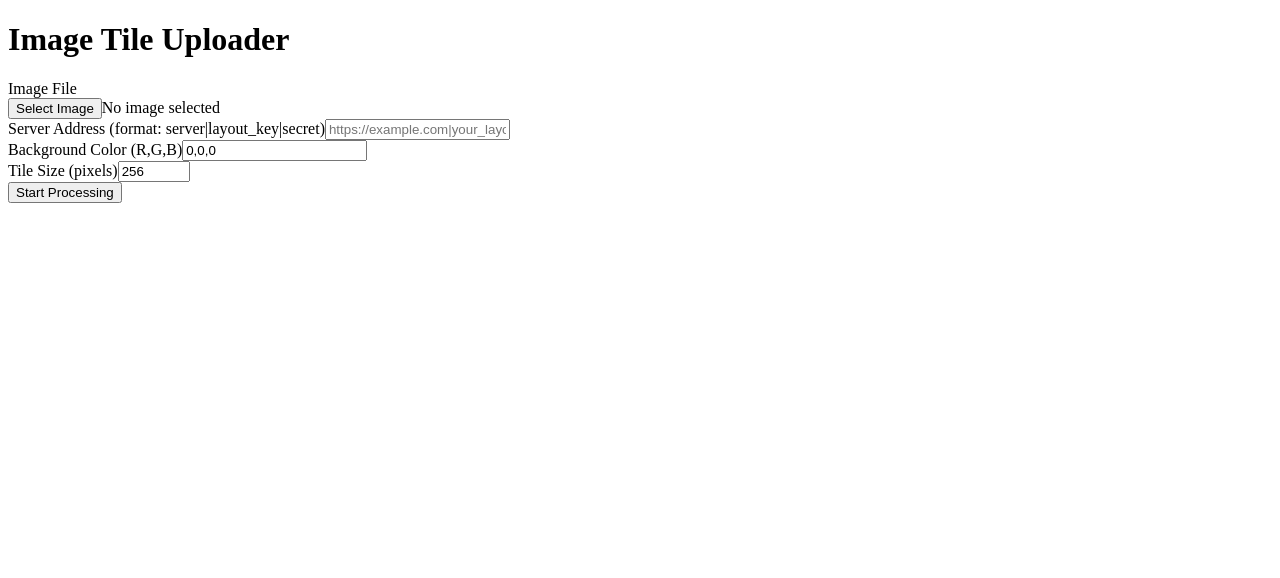
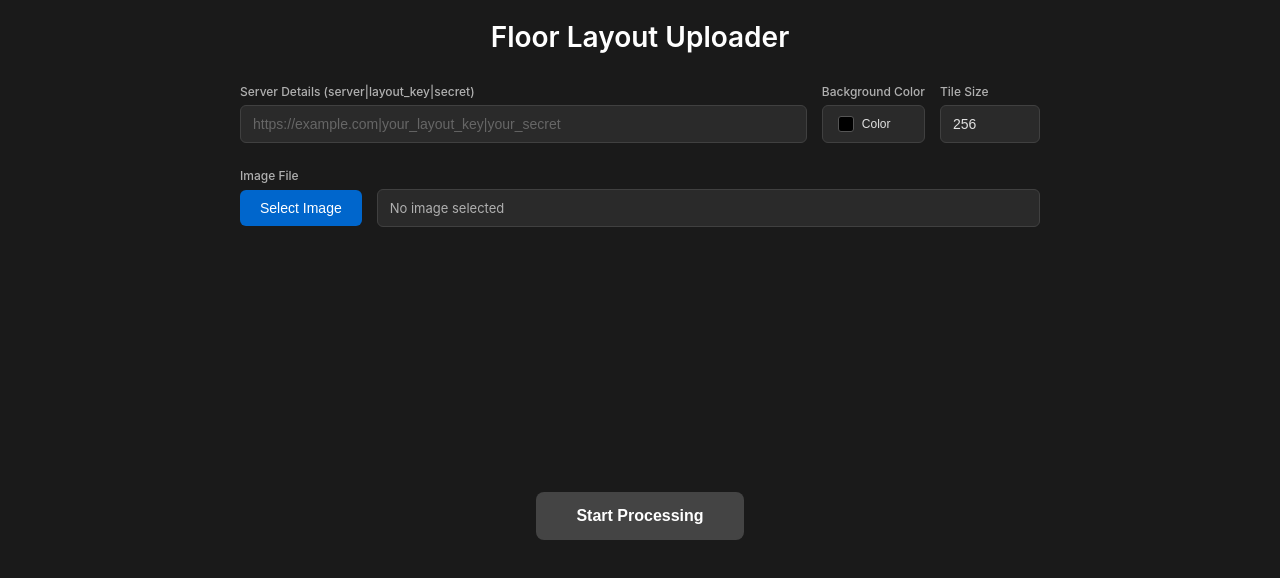
Before and after one commit to dinesh-gamage/layout-uploader, a React (Vite) app: page / in a window 1280 px wide. Shown: the top 578 px of the page. Built offline with nearby package versions, Linux system fonts and the light colour scheme.

Commit message:
better ui

```diff
--- /dev/null
+++ b/src/App.css
@@ -0,0 +1,325 @@
+* {
+    margin: 0;
+    padding: 0;
+    box-sizing: border-box;
+}
+
+body {
+    background-color: #1a1a1a;
+    color: #e0e0e0;
+    font-family: -apple-system, BlinkMacSystemFont, 'Segoe UI', 'Roboto', sans-serif;
+    height: 100vh;
+    overflow: hidden;
+}
+
+.app {
+    height: 100vh;
+    display: flex;
+    flex-direction: column;
+    background-color: #1a1a1a;
+    padding: 20px;
+}
+
+.container {
+    flex: 1;
+    display: flex;
+    flex-direction: column;
+    max-width: 800px;
+    margin: 0 auto;
+    width: 100%;
+}
+
+.header {
+    text-align: center;
+    margin-bottom: 30px;
+}
+
+.title {
+    color: #ffffff;
+    font-size: 28px;
+    font-weight: 600;
+}
+
+.top-controls {
+    display: grid;
+    grid-template-columns: 1fr auto auto;
+    gap: 15px;
+    margin-bottom: 25px;
+    align-items: end;
+}
+
+.input-group {
+    display: flex;
+    flex-direction: column;
+}
+
+.input-label {
+    color: #b0b0b0;
+    font-size: 12px;
+    margin-bottom: 6px;
+    font-weight: 500;
+}
+
+.text-input {
+    background-color: #2a2a2a;
+    border: 1px solid #404040;
+    border-radius: 6px;
+    padding: 10px 12px;
+    color: #e0e0e0;
+    font-size: 14px;
+}
+
+.text-input:focus {
+    outline: none;
+    border-color: #0066cc;
+    box-shadow: 0 0 0 2px rgba(0, 102, 204, 0.2);
+}
+
+.text-input::placeholder {
+    color: #666;
+}
+
+.small-input {
+    width: 100px;
+}
+
+.color-picker-btn {
+    background-color: #2a2a2a;
+    border: 1px solid #404040;
+    border-radius: 6px;
+    padding: 10px 15px;
+    color: #e0e0e0;
+    cursor: pointer;
+    font-size: 12px;
+    display: flex;
+    align-items: center;
+    gap: 8px;
+    transition: all 0.2s;
+}
+
+.color-picker-btn:hover {
+    background-color: #333;
+    border-color: #555;
+}
+
+.color-preview {
+    width: 16px;
+    height: 16px;
+    border-radius: 3px;
+    border: 1px solid #555;
+}
+
+.hidden-color-input {
+    position: absolute;
+    opacity: 0;
+    pointer-events: none;
+}
+
+.image-section {
+    margin-bottom: 25px;
+}
+
+.image-controls {
+    display: flex;
+    gap: 15px;
+    align-items: center;
+}
+
+.select-btn {
+    background-color: #0066cc;
+    border: none;
+    border-radius: 6px;
+    padding: 10px 20px;
+    color: white;
+    cursor: pointer;
+    font-size: 14px;
+    font-weight: 500;
+    transition: background-color 0.2s;
+}
+
+.select-btn:hover {
+    background-color: #0052a3;
+}
+
+.image-path {
+    flex: 1;
+    background-color: #2a2a2a;
+    padding: 10px 12px;
+    border-radius: 6px;
+    border: 1px solid #404040;
+    color: #b0b0b0;
+    font-size: 13px;
+    overflow: hidden;
+    text-overflow: ellipsis;
+    white-space: nowrap;
+}
+
+.action-section {
+    flex: 1;
+    display: flex;
+    align-items: center;
+    justify-content: center;
+}
+
+.main-btn {
+    background-color: #00aa44;
+    border: none;
+    border-radius: 8px;
+    padding: 15px 40px;
+    color: white;
+    cursor: pointer;
+    font-size: 16px;
+    font-weight: 600;
+    transition: all 0.2s;
+}
+
+.main-btn:hover:not(:disabled) {
+    background-color: #008833;
+    transform: translateY(-1px);
+}
+
+.main-btn:disabled {
+    background-color: #444;
+    cursor: not-allowed;
+    transform: none;
+}
+
+.progress-overlay {
+    position: absolute;
+    top: 0;
+    left: 0;
+    right: 0;
+    bottom: 0;
+    background-color: rgba(26, 26, 26, 0.95);
+    display: flex;
+    flex-direction: column;
+    justify-content: center;
+    align-items: center;
+    z-index: 1000;
+}
+
+.progress-content {
+    background-color: #2a2a2a;
+    padding: 30px;
+    border-radius: 12px;
+    border: 1px solid #404040;
+    min-width: 400px;
+    text-align: center;
+}
+
+.progress-title {
+    color: #ffffff;
+    font-size: 18px;
+    margin-bottom: 20px;
+    font-weight: 600;
+}
+
+.progress-bar-container {
+    background-color: #1a1a1a;
+    height: 8px;
+    border-radius: 4px;
+    margin-bottom: 15px;
+    overflow: hidden;
+}
+
+.progress-bar {
+    background-color: #00aa44;
+    height: 100%;
+    border-radius: 4px;
+    transition: width 0.3s ease;
+    width: 0%;
+}
+
+.progress-details {
+    color: #b0b0b0;
+    font-size: 14px;
+    margin-bottom: 20px;
+}
+
+.progress-percentage {
+    color: #ffffff;
+    font-size: 24px;
+    font-weight: 600;
+    margin-bottom: 10px;
+}
+
+.cancel-btn {
+    background-color: #cc4400;
+    border: none;
+    border-radius: 6px;
+    padding: 10px 25px;
+    color: white;
+    cursor: pointer;
+    font-size: 14px;
+    font-weight: 500;
+    transition: background-color 0.2s;
+}
+
+.cancel-btn:hover {
+    background-color: #aa3300;
+}
+
+.completion-overlay {
+    position: absolute;
+    top: 0;
+    left: 0;
+    right: 0;
+    bottom: 0;
+    background-color: rgba(26, 26, 26, 0.95);
+    display: flex;
+    flex-direction: column;
+    justify-content: center;
+    align-items: center;
+    z-index: 1000;
+}
+
+.completion-content {
+    background-color: #2a2a2a;
+    padding: 40px;
+    border-radius: 12px;
+    border: 1px solid #404040;
+    text-align: center;
+    max-width: 500px;
+}
+
+.completion-title {
+    font-size: 20px;
+    font-weight: 600;
+    margin-bottom: 15px;
+}
+
+.completion-title.success {
+    color: #00aa44;
+}
+
+.completion-title.error {
+    color: #cc4400;
+}
+
+.completion-message {
+    color: #b0b0b0;
+    margin-bottom: 25px;
+    line-height: 1.5;
+}
+
+.completion-actions {
+    display: flex;
+    gap: 15px;
+    justify-content: center;
+}
+
+.secondary-btn {
+    background-color: #404040;
+    border: none;
+    border-radius: 6px;
+    padding: 12px 25px;
+    color: #e0e0e0;
+    cursor: pointer;
+    font-size: 14px;
+    font-weight: 500;
+    transition: background-color 0.2s;
+}
+
+.secondary-btn:hover {
+    background-color: #555;
+}
--- a/src/App.tsx
+++ b/src/App.tsx
@@ -1,5 +1,6 @@
 import React, { useState, useEffect } from 'react';
 import { invoke } from '@tauri-apps/api/core';
+import './App.css';
 
 interface ProcessConfig {
   image_path: string;
@@ -18,6 +19,8 @@ interface ProgressUpdate {
   status: string;
 }
 
+type AppState = 'idle' | 'processing' | 'completed' | 'error';
+
 function App() {
   const [config, setConfig] = useState<ProcessConfig>({
     image_path: '',
@@ -29,20 +32,21 @@ function App() {
   });
 
   const [progress, setProgress] = useState<ProgressUpdate | null>(null);
-  const [processing, setProcessing] = useState(false);
+  const [appState, setAppState] = useState<AppState>('idle');
   const [message, setMessage] = useState('');
+  const [serverInput, setServerInput] = useState('');
 
   useEffect(() => {
     let interval: NodeJS.Timeout;
 
-    if (processing) {
+    if (appState === 'processing') {
       interval = setInterval(async () => {
         try {
           const progressData = await invoke<ProgressUpdate | null>('get_progress');
           if (progressData) {
             setProgress(progressData);
             if (progressData.status === 'Cancelled') {
-              setProcessing(false);
+              setAppState('idle');
               setMessage('Processing was cancelled.');
             }
           }
@@ -55,12 +59,11 @@ function App() {
     return () => {
       if (interval) clearInterval(interval);
     };
-  }, [processing]);
+  }, [appState]);
 
   const selectImage = async () => {
     try {
       const selected = await invoke<string | null>('select_image_file');
-
       if (selected) {
         setConfig(prev => ({ ...prev, image_path: selected }));
       }
@@ -71,6 +74,7 @@ function App() {
   };
 
   const parseServerAddress = (address: string) => {
+    setServerInput(address);
     const parts = address.split('|');
     if (parts.length === 3) {
       setConfig(prev => ({
@@ -82,23 +86,35 @@ function App() {
     }
   };
 
+  const handleColorChange = (event: React.ChangeEvent<HTMLInputElement>) => {
+    const hex = event.target.value;
+    const r = parseInt(hex.slice(1, 3), 16);
+    const g = parseInt(hex.slice(3, 5), 16);
+    const b = parseInt(hex.slice(5, 7), 16);
+    setConfig(prev => ({ ...prev, background_color: [r, g, b] }));
+  };
+
+  const rgbToHex = (r: number, g: number, b: number) => {
+    return "#" + ((1 << 24) + (r << 16) + (g << 8) + b).toString(16).slice(1);
+  };
+
   const startProcessing = async () => {
     if (!config.image_path || !config.server_address || !config.layout_key || !config.secret) {
       setMessage('Please fill in all required fields.');
       return;
     }
 
-    setProcessing(true);
-    setProgress(null);
+    setAppState('processing');
+    setProgress({ current: 0, total: 0, zoom_level: 0, percentage: 0, status: 'Starting...' });
     setMessage('');
 
     try {
       const result = await invoke<string>('start_processing', { config });
       setMessage(result);
+      setAppState(result.toLowerCase().includes('success') ? 'completed' : 'error');
     } catch (error) {
       setMessage(`Error: ${error}`);
-    } finally {
-      setProcessing(false);
+      setAppState('error');
     }
   };
 
@@ -111,145 +127,167 @@ function App() {
     }
   };
 
-  const parseColor = (colorStr: string) => {
-    const parts = colorStr.split(',').map(s => parseInt(s.trim()));
-    if (parts.length === 3 && parts.every(n => !isNaN(n) && n >= 0 && n <= 255)) {
-      setConfig(prev => ({ ...prev, background_color: parts as [number, number, number] }));
-    }
+  const resetApp = () => {
+    setAppState('idle');
+    setMessage('');
+    setProgress(null);
+  };
+
+  const startFresh = () => {
+    setConfig({
+      image_path: '',
+      server_address: '',
+      layout_key: '',
+      secret: '',
+      background_color: [0, 0, 0],
+      tile_size: 256,
+    });
+    setServerInput('');
+    resetApp();
+  };
+
+  const getFileName = (path: string) => {
+    return path.split('/').pop() || path.split('\\').pop() || path;
   };
 
   return (
-    <div className="min-h-screen bg-gray-50 p-6">
-      <div className="max-w-2xl mx-auto bg-white rounded-lg shadow-md p-6">
-        <h1 className="text-3xl font-bold text-gray-900 mb-6">Image Tile Uploader</h1>
-
-        <div className="space-y-6">
-          {/* Image Selection */}
-          <div>
-            <label className="block text-sm font-medium text-gray-700 mb-2">
-              Image File
-            </label>
-            <div className="flex gap-3">
-              <button
-                onClick={selectImage}
-                className="px-4 py-2 bg-blue-600 text-white rounded-md hover:bg-blue-700 transition-colors"
-              >
-                Select Image
-              </button>
-              <span className="flex-1 px-3 py-2 bg-gray-100 rounded-md text-sm text-gray-600 truncate">
-                {config.image_path || 'No image selected'}
-              </span>
-            </div>
+    <div className="app">
+      <div className="container">
+        <div className="header">
+          <h1 className="title">Floor Layout Uploader</h1>
         </div>
 
-          {/* Server Configuration */}
-          <div>
-            <label className="block text-sm font-medium text-gray-700 mb-2">
-              Server Address (format: server|layout_key|secret)
-            </label>
+        {/* Top Controls */}
+        <div className="top-controls">
+          <div className="input-group">
+            <label className="input-label">Server Details (server|layout_key|secret)</label>
             <input
               type="text"
-              className="w-full px-3 py-2 border border-gray-300 rounded-md focus:outline-none focus:ring-2 focus:ring-blue-500"
+              className="text-input"
               placeholder="https://example.com|your_layout_key|your_secret"
+              value={serverInput}
               onChange={(e) => parseServerAddress(e.target.value)}
+              disabled={appState === 'processing'}
             />
           </div>
 
-          {/* Configuration Options */}
-          <div className="grid grid-cols-2 gap-4">
-            <div>
-              <label className="block text-sm font-medium text-gray-700 mb-2">
-                Background Color (R,G,B)
-              </label>
+          <div className="input-group">
+            <label className="input-label">Background Color</label>
+            <button
+              className="color-picker-btn"
+              onClick={() => document.getElementById('colorPicker')?.click()}
+              disabled={appState === 'processing'}
+            >
+              <div
+                className="color-preview"
+                style={{ backgroundColor: rgbToHex(...config.background_color) }}
+              />
+              Color
+            </button>
             <input
-                type="text"
-                className="w-full px-3 py-2 border border-gray-300 rounded-md focus:outline-none focus:ring-2 focus:ring-blue-500"
-                placeholder="0,0,0"
-                defaultValue="0,0,0"
-                onChange={(e) => parseColor(e.target.value)}
+              id="colorPicker"
+              type="color"
+              className="hidden-color-input"
+              value={rgbToHex(...config.background_color)}
+              onChange={handleColorChange}
             />
           </div>
 
-            <div>
-              <label className="block text-sm font-medium text-gray-700 mb-2">
-                Tile Size (pixels)
-              </label>
+          <div className="input-group">
+            <label className="input-label">Tile Size</label>
             <input
               type="number"
-                className="w-full px-3 py-2 border border-gray-300 rounded-md focus:outline-none focus:ring-2 focus:ring-blue-500"
+              className="text-input small-input"
               value={config.tile_size}
               onChange={(e) => setConfig(prev => ({ ...prev, tile_size: parseInt(e.target.value) || 256 }))}
               min="64"
               max="1024"
+              disabled={appState === 'processing'}
             />
           </div>
         </div>
 
-          {/* Current Configuration Display */}
-          {config.server_address && (
-            <div className="bg-gray-100 p-4 rounded-md">
-              <h3 className="text-sm font-medium text-gray-700 mb-2">Current Configuration:</h3>
-              <div className="text-sm text-gray-600 space-y-1">
-                <div><strong>Server:</strong> {config.server_address}</div>
-                <div><strong>Layout Key:</strong> {config.layout_key}</div>
-                <div><strong>Background:</strong> RGB({config.background_color.join(', ')})</div>
-                <div><strong>Tile Size:</strong> {config.tile_size}px</div>
+        {/* Image Selection */}
+        <div className="image-section">
+          <div className="input-group">
+            <label className="input-label">Image File</label>
+            <div className="image-controls">
+              <button
+                className="select-btn"
+                onClick={selectImage}
+                disabled={appState === 'processing'}
+              >
+                Select Image
+              </button>
+              <div className="image-path">
+                {config.image_path ? getFileName(config.image_path) : 'No image selected'}
+              </div>
+            </div>
+          </div>
+        </div>
+
+        {/* Action Button */}
+        <div className="action-section">
+          <button
+            className="main-btn"
+            onClick={startProcessing}
+            disabled={appState === 'processing' || !config.image_path}
+          >
+            Start Processing
+          </button>
+        </div>
+
+        {/* Progress Overlay */}
+        {appState === 'processing' && (
+          <div className="progress-overlay">
+            <div className="progress-content">
+              <h2 className="progress-title">Processing Image</h2>
+
+              {progress && (
+                <>
+                  <div className="progress-percentage">{Math.round(progress.percentage)}%</div>
+                  <div className="progress-bar-container">
+                    <div
+                      className="progress-bar"
+                      style={{ width: `${Math.max(0, Math.min(100, progress.percentage))}%` }}
+                    />
+                  </div>
+                  <div className="progress-details">
+                    <div>{progress.status}</div>
+                    <div>Tiles: {progress.current}/{progress.total}</div>
+                  </div>
+                </>
+              )}
+
+              <button className="cancel-btn" onClick={cancelProcessing}>
+                Cancel
+              </button>
             </div>
           </div>
         )}
 
-          {/* Progress Display */}
-          {progress && (
-            <div className="bg-blue-50 p-4 rounded-md">
-              <div className="flex justify-between items-center mb-2">
-                <span className="text-sm font-medium text-blue-900">Processing...</span>
-                <span className="text-sm text-blue-600">{progress.percentage}%</span>
+        {/* Completion/Error Overlay */}
+        {(appState === 'completed' || appState === 'error') && (
+          <div className="completion-overlay">
+            <div className="completion-content">
+              <h2 className={`completion-title ${appState}`}>
+                {appState === 'completed' ? 'Upload Complete!' : 'Upload Failed'}
+              </h2>
+              <div className="completion-message">{message}</div>
+              <div className="completion-actions">
+                {appState === 'error' ? (
+                  <button className="main-btn" onClick={resetApp}>
+                    Go Back
+                  </button>
+                ) : (
+                  <button className="main-btn" onClick={startFresh}>
+                    Done
+                  </button>
+                )}
               </div>
-              <div className="w-full bg-blue-200 rounded-full h-2 mb-2">
-                <div
-                  className="bg-blue-600 h-2 rounded-full transition-all duration-300"
-                  style={{ width: `${progress.percentage}%` }}
-                />
-              </div>
-              <div className="text-sm text-blue-700">
-                <div>{progress.status}</div>
-                <div>Tiles: {progress.current}/{progress.total}</div>
             </div>
           </div>
         )}
-
-          {/* Action Buttons */}
-          <div className="flex gap-3">
-            <button
-              onClick={startProcessing}
-              disabled={processing}
-              className="flex-1 px-4 py-2 bg-green-600 text-white rounded-md hover:bg-green-700 disabled:bg-gray-400 disabled:cursor-not-allowed transition-colors"
-            >
-              {processing ? 'Processing...' : 'Start Processing'}
-            </button>
-
-            {processing && (
-              <button
-                onClick={cancelProcessing}
-                className="px-4 py-2 bg-red-600 text-white rounded-md hover:bg-red-700 transition-colors"
-              >
-                Cancel
-              </button>
-            )}
-          </div>
-
-          {/* Message Display */}
-          {message && (
-            <div className={`p-4 rounded-md ${message.includes('Error') || message.includes('Failed')
-                ? 'bg-red-50 text-red-800 border border-red-200'
-                : message.includes('successfully')
-                  ? 'bg-green-50 text-green-800 border border-green-200'
-                  : 'bg-yellow-50 text-yellow-800 border border-yellow-200'
-              }`}>
-              {message}
-            </div>
-          )}
-        </div>
       </div>
     </div>
   );
```
Lines whose indentation alone changed are shown as unchanged.
